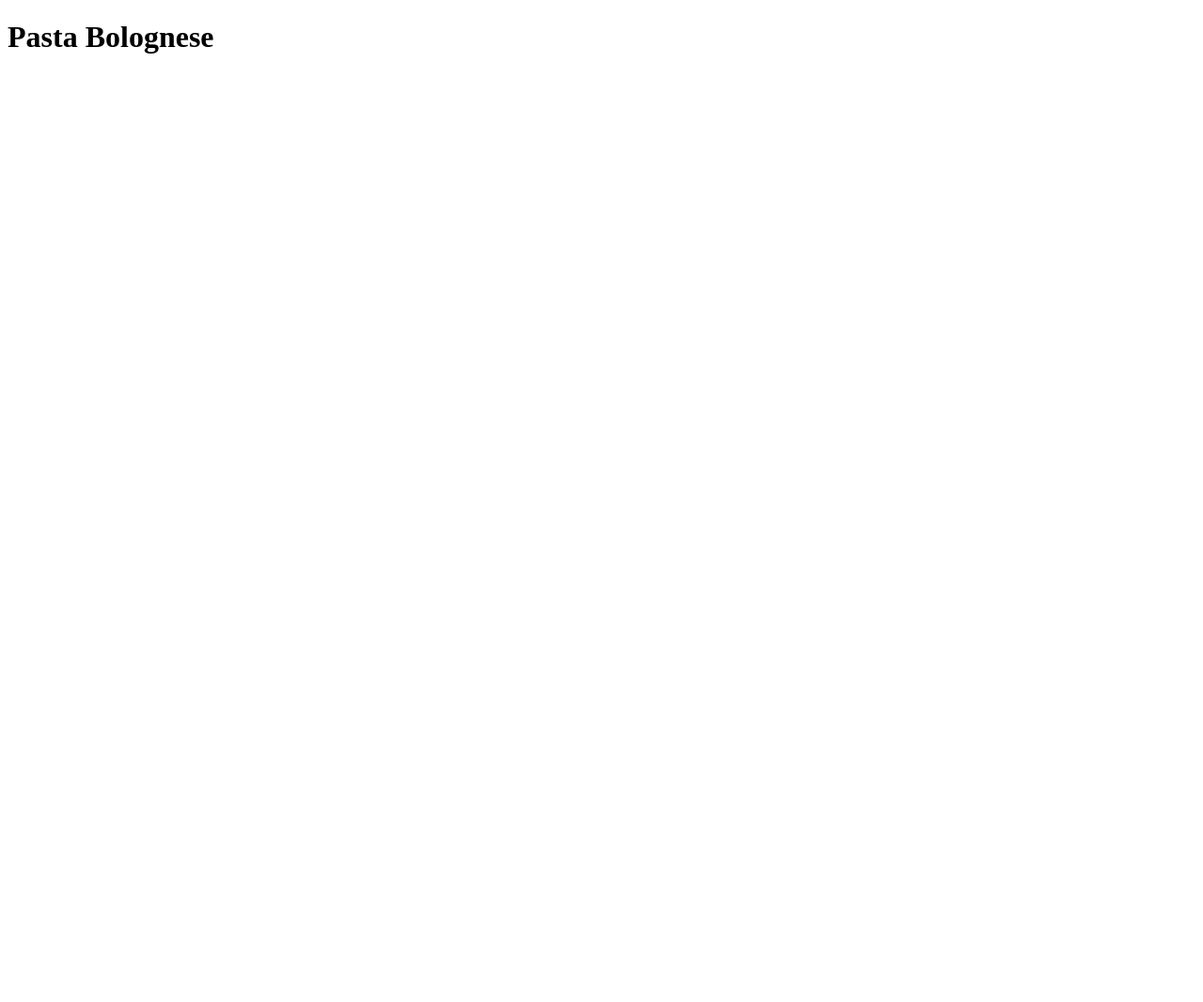
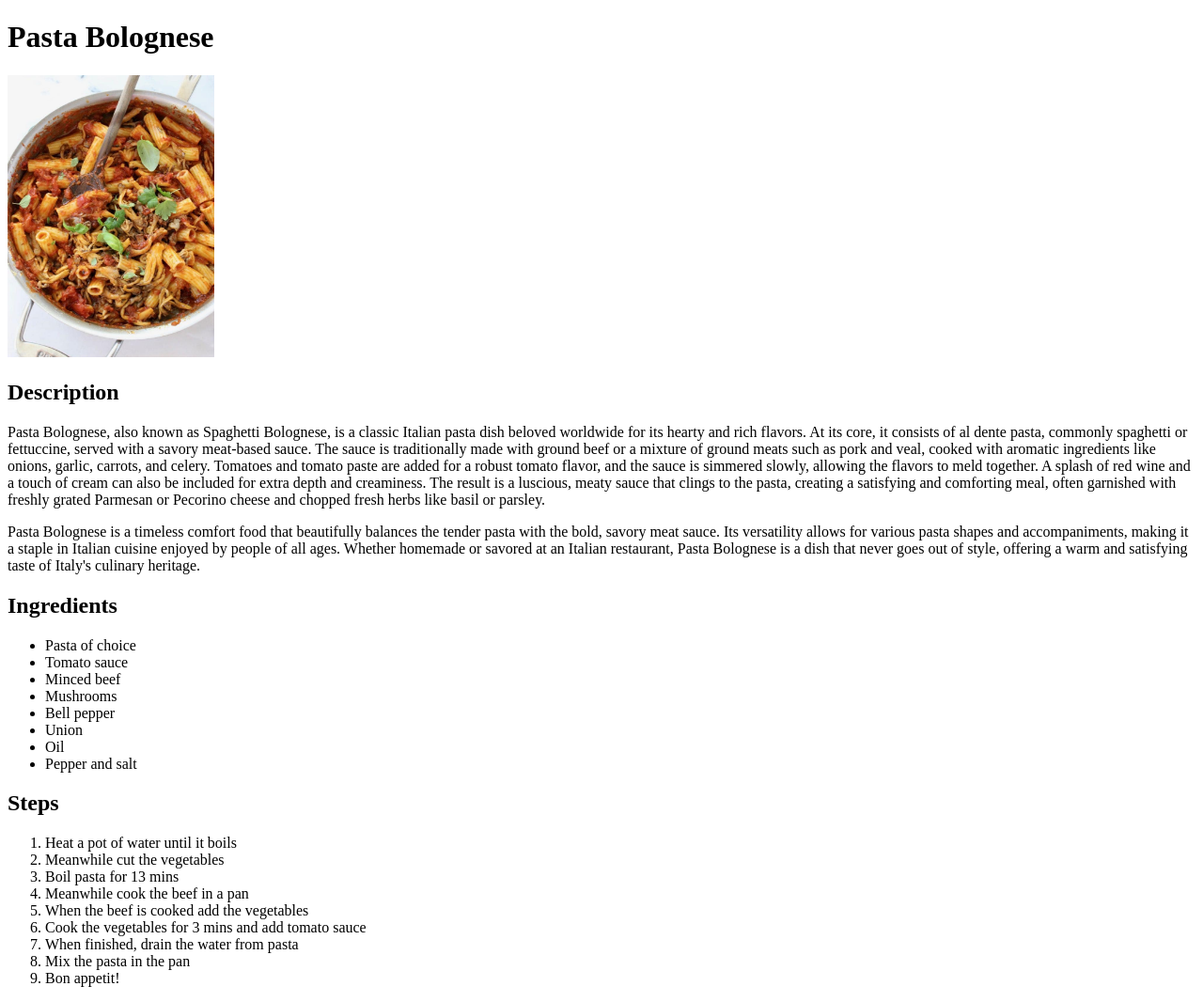
Before and after one commit to bartbroersen1/odin-recipes, a plain HTML site: page recipes/pasta-bolognese.html in a window 1280 px wide. Shown: the whole page at 94% size. Before the commit the page ends 800 px from the top, so only its background shows below. Drawn offline with Linux system fonts and the light colour scheme.

Commit message:
Create prototype pasta-bolognese webpage

```diff
--- a/recipes/pasta-bolognese.html
+++ b/recipes/pasta-bolognese.html
@@ -6,5 +6,36 @@
 </head>
 <body>
     <h1>Pasta Bolognese</h1>
+    <img src="../img/pasta-bolognese.jpg" alt="A pan of Pasta Bolognese"
+    height="300" width="220">
+
+    <h2>Description</h2>
+    <p>Pasta Bolognese, also known as Spaghetti Bolognese, is a classic Italian pasta dish beloved worldwide for its hearty and rich flavors. At its core, it consists of al dente pasta, commonly spaghetti or fettuccine, served with a savory meat-based sauce. The sauce is traditionally made with ground beef or a mixture of ground meats such as pork and veal, cooked with aromatic ingredients like onions, garlic, carrots, and celery. Tomatoes and tomato paste are added for a robust tomato flavor, and the sauce is simmered slowly, allowing the flavors to meld together. A splash of red wine and a touch of cream can also be included for extra depth and creaminess. The result is a luscious, meaty sauce that clings to the pasta, creating a satisfying and comforting meal, often garnished with freshly grated Parmesan or Pecorino cheese and chopped fresh herbs like basil or parsley.</p>
+    <p>Pasta Bolognese is a timeless comfort food that beautifully balances the tender pasta with the bold, savory meat sauce. Its versatility allows for various pasta shapes and accompaniments, making it a staple in Italian cuisine enjoyed by people of all ages. Whether homemade or savored at an Italian restaurant, Pasta Bolognese is a dish that never goes out of style, offering a warm and satisfying taste of Italy's culinary heritage.</p>
+
+    <h2>Ingredients</h2>
+    <ul>
+        <li>Pasta of choice</li>
+        <li>Tomato sauce</li>
+        <li>Minced beef</li>
+        <li>Mushrooms</li>
+        <li>Bell pepper</li>
+        <li>Union</li>
+        <li>Oil</li>
+        <li>Pepper and salt</li>
+    </ul>
+
+    <h2>Steps</h2>
+    <ol>
+        <li>Heat a pot of water until it boils</li>
+        <li>Meanwhile cut the vegetables</li>
+        <li>Boil pasta for 13 mins</li>
+        <li>Meanwhile cook the beef in a pan</li>
+        <li>When the beef is cooked add the vegetables</li>
+        <li>Cook the vegetables for 3 mins and add tomato sauce</li>
+        <li>When finished, drain the water from pasta</li>
+        <li>Mix the pasta in the pan</li>
+        <li>Bon appetit!</li>
+    </ol>
 </body>
 </html>
```
Also changed, not shown: img/pasta-bolognese.jpg (added).
